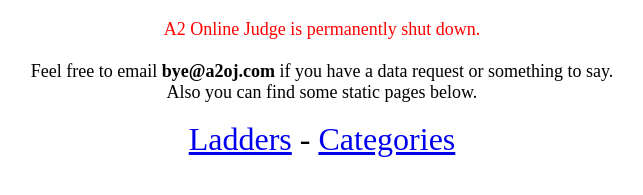
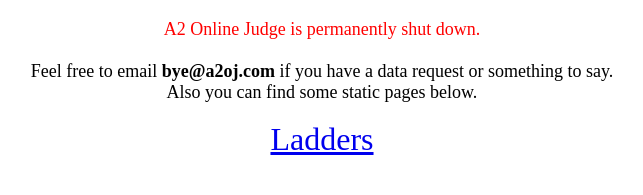
Before and after one commit to pritish-n/A2OJ-OFFLINE, a plain HTML site: page index.html in a window 1280 px wide. Shown: the part 27-222 px from the top of the page, without its empty margins (318-961 px from the left). Drawn offline with Linux system fonts and the light colour scheme.

Commit message:
Update index.html

```diff
--- a/index.html
+++ b/index.html
@@ -34,7 +34,7 @@
 <br/><br/>
 
 <font size="6">
-<a href="Ladders.html">Ladders</a> - <a href="Categories.html">Categories</a>
+<a href="Ladders.html">Ladders</a>
 </font>
 
 </center>
```
